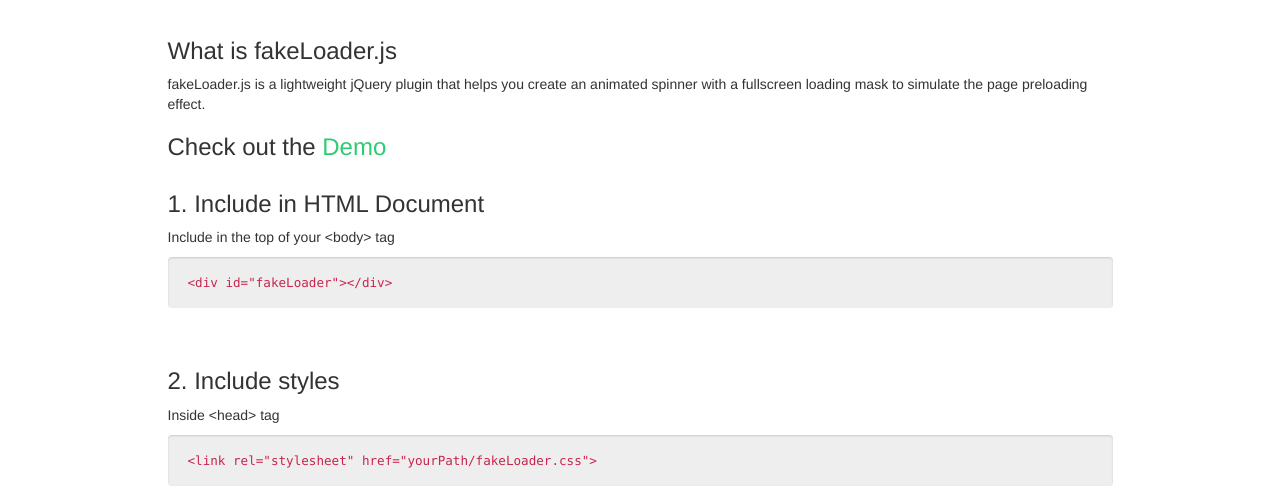
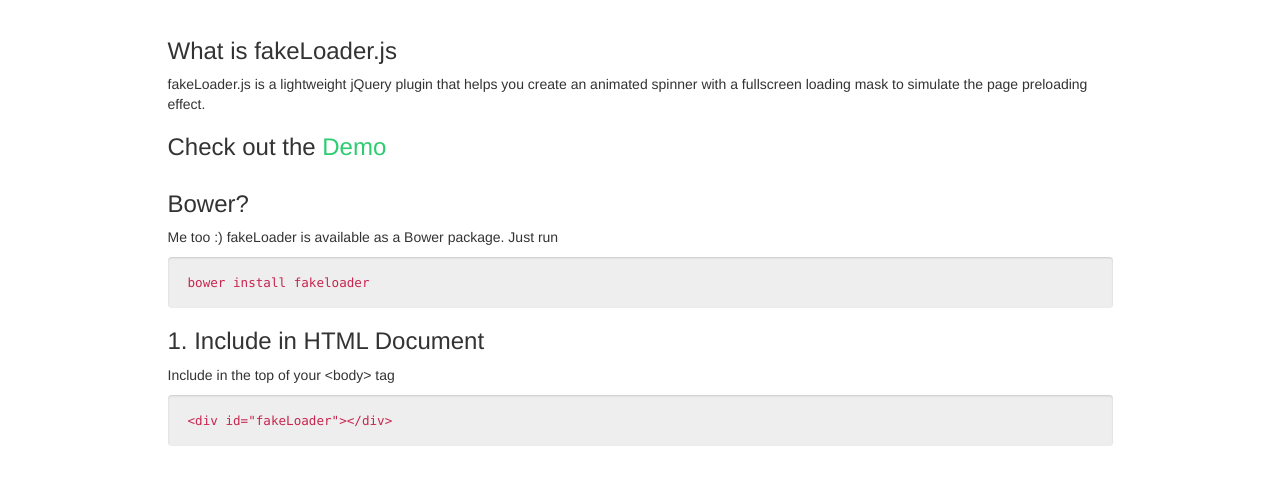
Before and after one commit to joaopereirawd/fakeLoader.js, a plain HTML site: page index.html in a window 1280 px wide. Shown: the part 322-808 px from the top of the page. Drawn offline with nearby package versions, Linux system fonts and the light colour scheme.

Commit message:
Update index.html
Add Bower option

```diff
--- a/index.html
+++ b/index.html
@@ -73,10 +73,15 @@
                     </div>
 
                     <div class="col-lg-10 col-lg-offset-1">
+                          <h3>Bower?</h3>
+                          <p>Me too :) fakeLoader is available as a Bower package. Just run</p>
+                          <code><p>bower install fakeloader</p></code>
+                    </div>
+
+                    <div class="col-lg-10 col-lg-offset-1">
                           <h3>1. Include in HTML Document</h3>
                           <p>Include in the top of your &lt;body&gt; tag </p>
                           <code><p>&lt;div id="fakeLoader"&gt;&lt;/div&gt;</p></code>
-
                     </div>
 
                     <div class="col-lg-10 col-lg-offset-1 mt">
```
